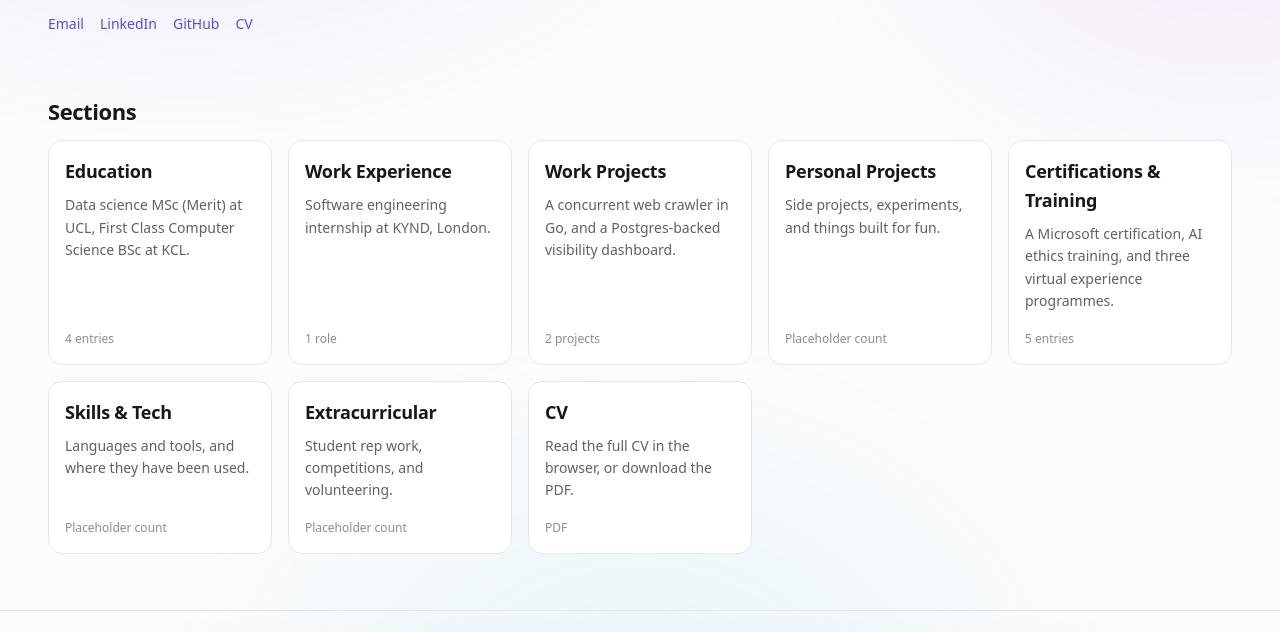
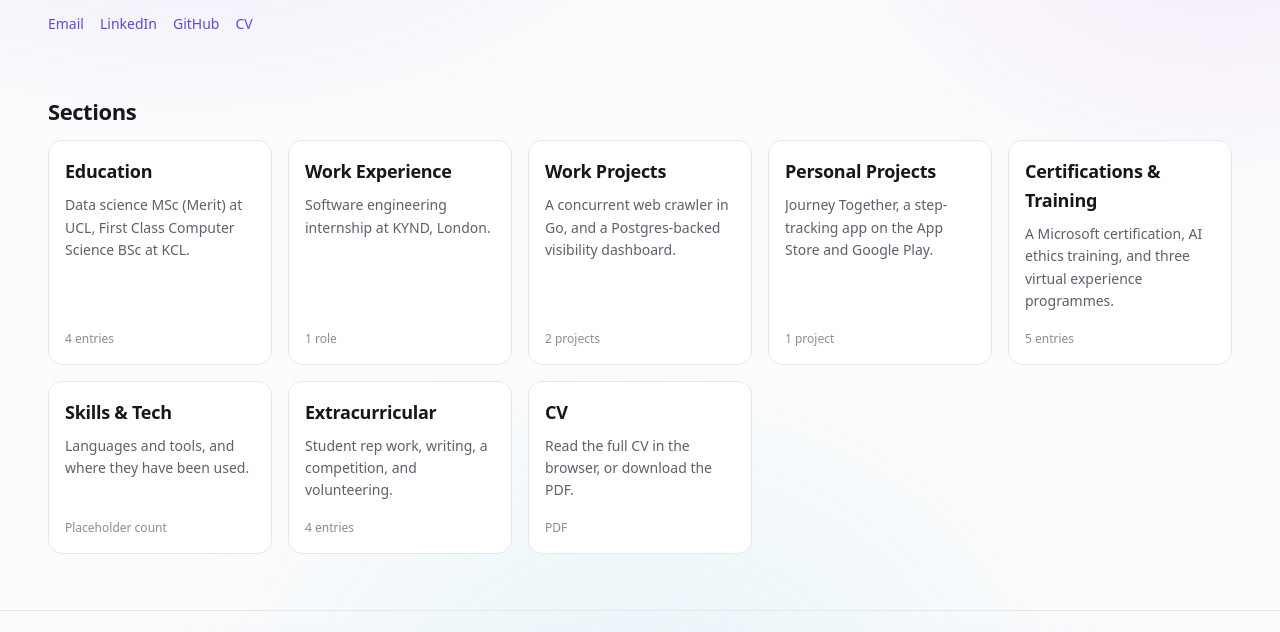
Before and after one commit to Benjamin2244/laptop-api-demo, a plain HTML site: page index.html in a window 1280 px wide. Shown: the part 160-792 px from the top of the page. Drawn offline with Linux system fonts and the light colour scheme; no server answers.

Commit message:
Show real counts on the Personal Projects and Extracurricular cards
Both home page cards still said Placeholder count. Personal Projects now
describes Journey Together, and Extracurricular mentions the article.

```diff
--- a/index.html
+++ b/index.html
@@ -75,8 +75,8 @@
           <li data-reveal="card" data-hue="violet">
             <a class="card" href="personal-projects.html">
               <span class="card__title">Personal Projects</span>
-              <span class="card__desc">Side projects, experiments, and things built for fun.</span>
-              <span class="card__meta">Placeholder count</span>
+              <span class="card__desc">Journey Together, a step-tracking app on the App Store and Google Play.</span>
+              <span class="card__meta">1 project</span>
             </a>
           </li>
 
@@ -99,8 +99,8 @@
           <li data-reveal="card" data-hue="rose">
             <a class="card" href="extracurricular.html">
               <span class="card__title">Extracurricular</span>
-              <span class="card__desc">Student rep work, competitions, and volunteering.</span>
-              <span class="card__meta">Placeholder count</span>
+              <span class="card__desc">Student rep work, writing, a competition, and volunteering.</span>
+              <span class="card__meta">4 entries</span>
             </a>
           </li>
 
```
